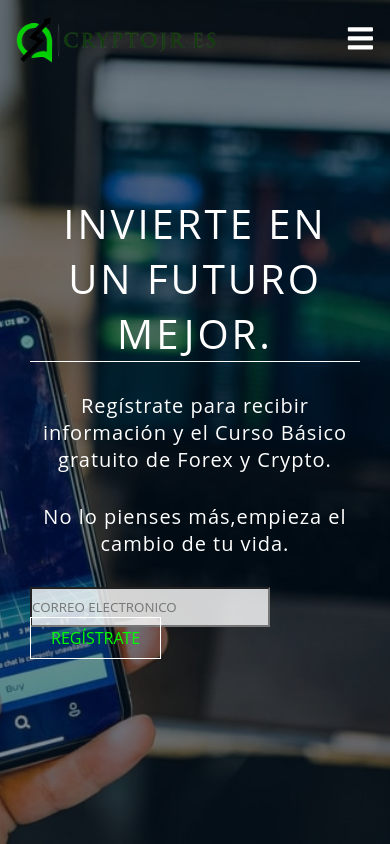
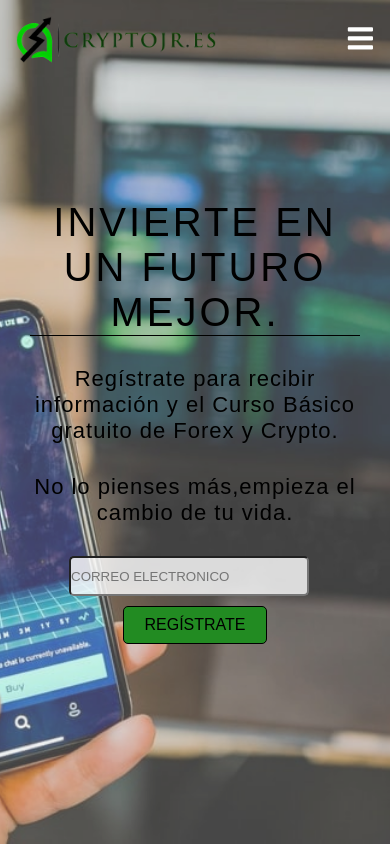
Before and after one commit to Dobaorumin/Crypto, a React (Create React App) app: page / in a window 390 px wide. Built offline with nearby package versions, Linux system fonts and the light colour scheme.

Commit message:
index pageee

```diff
--- a/src/components/Hero.js
+++ b/src/components/Hero.js
@@ -9,7 +9,7 @@ export default function Hero() {
         <p>Regístrate para recibir información y el Curso Básico gratuito de Forex y Crypto.</p>
         <p>No lo pienses más,empieza el cambio de tu vida.</p>
         <form>
-        <input placeHolder="Correo Electronico"type="text"></input>
+        <input placeholder="Correo Electronico"type="text"></input>
         <a href="#registrate">Regístrate</a>
         </form>
         </div>
--- a/src/components/Navbar.js
+++ b/src/components/Navbar.js
@@ -81,11 +81,18 @@ export default function NavBar() {
       </NavBtn>
     </Nav>
     <BarsContent active={isBurgerOpen}>
-        <a href="/categorias/televisores"className="burgerContent" to="#!">SmartTv</a>
-        <a href="/categorias/portatiles"className="burgerContent" to="#!">Portatiles</a>
-        <a href="/categorias/ordenadores"className="burgerContent" to="#!">Ordenadores</a>
-        <a href="/categorias/moviles" className="burgerContent" to="#!">SmartPhones</a>
-        <a href="/categorias/monitores"className="burgerContent" to="#!">Monitores</a>
+        <a href="/categorias/BROKERS"className="burgerContent" to="#!">BROKERS</a>
+        <a href="/categorias/CURSOS"className="burgerContent" to="#!">CURSOS</a>
+        <a href="/categorias/CALENDARIO"className="burgerContent" to="#!">CALENDARIO</a>
+        <a href="/categorias/BLOG" className="burgerContent" to="#!">BLOG</a>
+        <a href="/categorias/CONTACTO"className="burgerContent" to="#!">CONTACTO</a>
+        <a href="/categorias/CURSOS"className="burgerContent" to="#!">CURSOS</a>
+        <a href="/categorias/EXCHANGES"className="burgerContent" to="#!">EXCHANGES</a>
+        <a href="/categorias/WALLETS"className="burgerContent" to="#!">WALLETS</a>
+        <a href="/categorias/PASIVOS"className="burgerContent" to="#!">PASIVOS</a>
+        <a href="/categorias/MINTERIA"className="burgerContent" to="#!">MINERIA</a>
+        <a href="/categorias/JUEGOS"className="burgerContent" to="#!">JUEGOS</a>
+        <a href="/categorias/TIENDA"className="burgerContent" to="#!">TIENDA</a>
         </BarsContent>
     </div>
   );
--- a/src/components/NavbarElements.js
+++ b/src/components/NavbarElements.js
@@ -68,16 +68,14 @@ export const BarsContent = styled.div`
   display:flex;
   justify-content:space-between;
   flex-direction:column;
-  top: 111px;
-  width: 300px;
-  background: black;
-  right: ${(props) => (props.active ? "0px" : "-300px")};
-  height: calc(100vh - 59px);
-  transition: right 1s ease-in-out;
+  width: 100%;
+  padding-top: 60px;
+  height:120vh;
+  background: rgb(0,0,0);
+  top: ${(props) => (props.active ? "0px" : "100vh")};
+  transition: top 0.4s ease-in-out;
   z-index:3;
   position:${(props) => (props.active ? "absolute" : "fixed")};
+  align-items: center;
 
-  @media screen and (max-width: 448px){
-    height:calc(100vh - 31px);
-  }
 `
--- a/src/css/Hero.css
+++ b/src/css/Hero.css
@@ -14,7 +14,7 @@
     width: 100%;
     height: 100%;
     color: white;
-    background-color: rgba(0, 22, 40, 0.494);
+    background-color: rgba(209, 209, 209, 0.309);
     display: flex;
     flex-direction: column;
     justify-content: center;
@@ -23,9 +23,10 @@
 
   .banner-content p{
     margin-bottom: 30px;
-    font-size: 20px;
+    font-size: 22px;
     text-align: center;
     letter-spacing: 1px;
+    font-weight: 500;
 
   }
 
@@ -34,29 +35,47 @@
     margin: 30px;
     flex-direction: column;
     align-items: center;
+    color:black;
   }
 
   .banner-content h1 {
     margin-bottom: 30px;
     font-size: 40px;
     text-align: center;
-    font-weight: 400;
+    font-weight: 500;
     letter-spacing: 3px;
     text-transform: uppercase;
-    border-bottom: 1px solid white;
+    border-bottom: 1px solid black;
   }
 
   .banner-content a {
     text-decoration: none;
-    color: rgb(0, 255, 0);
+    color: rgb(0 0 0);
     padding: 9px 20px;
-    border: 1px solid white;
+    border: 1px solid black;
     text-transform: uppercase;
     transition: all 0.3s ease-in-out;
+    background-color: forestgreen;
+    border-radius: 5px;
   }
   .banner-content a:hover {
     background-color: white;
     color: #333;
+  }
+
+  @media screen and (max-width: 400px){
+    form{
+      display:flex;
+      flex-direction: column;
+      justify-content: center;
+      align-items: center;
+    }
+    form input{
+      border-radius: 5px;
+    }
+    form a{
+      margin-top: 10px;
+    }
   }
 
   form input{
--- a/src/index.css
+++ b/src/index.css
@@ -2,7 +2,7 @@
   margin: 0;
   padding: 0;
   box-sizing: border-box;
-  font-family: 'Open Sans', sans-serif;
+  font-family: 'Montserrat', sans-serif;
   -webkit-font-smoothing: antialiased;
   -moz-osx-font-smoothing: grayscale;
 }
```
Also changed, not shown: src/img/prueba.jpeg (added).
